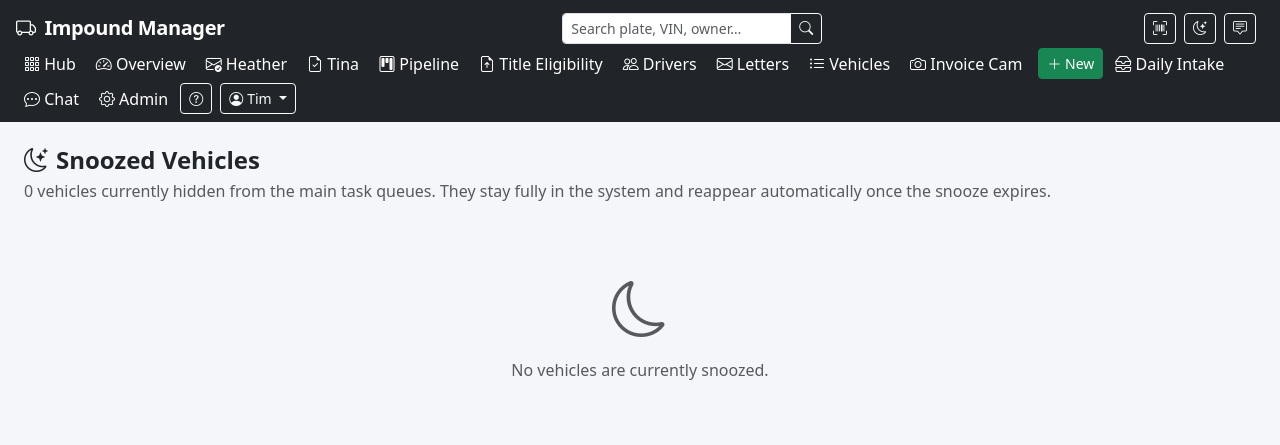
After one commit to timjr4301/impound-manager, a Flask app: page /snoozed in a window 1280 px wide. The commit adds this page. Shown: the top 445 px of the page. Run offline with Flask 3, Linux system fonts and the light colour scheme; a user stored in the database is signed in; data that the repository does not hold is empty.

Commit message:
Add Build 10: task backlog suppression (per-vehicle snooze)
Any Tim-level user (tim/jim, plus wally via the tim role) can snooze a
vehicle for 7/14/30 days from its detail page or inline from Heather's
stoplight/BMV queue and Tina's handoff/title-eligibility queues. While
snoozed it's excluded from those queues via Vehicle.not_snoozed_filter()
but stays fully in the system; a new /snoozed page lists everything
currently snoozed with its expiry, with an un-snooze action. Expiry is
just a date comparison, so the vehicle reappears in the queues on its
own once snoozed_until passes -- no cron job.

Deliberately NOT applied to the No Record Found urgent flag or Possible
Release/ghost-vehicle queue -- those are compliance flags, not routine
backlog, same reasoning as the existing hard-blocks in this app.

Co-Authored-By: Claude Sonnet 5 <noreply@anthropic.com>
Claude-Session: https://claude.ai/code/session_01Gnti9YWqQ3xYwsK2obM2gP

```diff
--- a/app.py
+++ b/app.py
@@ -108,6 +108,9 @@ def run_migrations(app):
                     ('vin_mismatch_resolved_by',   'VARCHAR(50)'),
                     ('vin_mismatch_resolved_date', 'DATE'),
                     ('pending_pickup_since',       'TIMESTAMP'),
+                    ('snoozed_until',           'DATE'),
+                    ('snoozed_at',              'TIMESTAMP'),
+                    ('snoozed_by',              'VARCHAR(50)'),
                 ]
                 for col_name, col_type in new_cols:
                     if col_name not in cols:
@@ -1535,6 +1538,81 @@ def create_app():
         )
         return redirect(url_for('vehicles_detail', vehicle_id=vehicle_id) + '#letters')
 
+    # ── Task Backlog Suppression (Snooze) ────────────────────────────────────
+    # Only Tim-level users (tim/jim, plus wally who uses the tim role) can
+    # snooze/un-snooze — this hides a vehicle from Heather's and Tina's daily
+    # queues for a fixed window without touching its data or letter clock.
+
+    @app.route('/vehicles/<int:vehicle_id>/snooze', methods=['POST'])
+    @login_required
+    def vehicles_snooze(vehicle_id):
+        vehicle = db.get_or_404(Vehicle, vehicle_id)
+        if not current_user.can_see_all:
+            flash('Permission denied.', 'danger')
+            return redirect(request.referrer or url_for('vehicles_detail', vehicle_id=vehicle_id))
+
+        try:
+            days = int(request.form.get('days', ''))
+        except ValueError:
+            days = 0
+        if days not in (7, 14, 30):
+            flash('Choose a snooze length of 7, 14, or 30 days.', 'danger')
+            return redirect(request.referrer or url_for('vehicles_detail', vehicle_id=vehicle_id))
+
+        actor = current_user.display_name or current_user.username
+        vehicle.snoozed_until = date.today() + timedelta(days=days)
+        vehicle.snoozed_at = datetime.utcnow()
+        vehicle.snoozed_by = actor
+        vehicle.updated_at = datetime.utcnow()
+        db.session.add(VehicleNote(
+            vehicle_id=vehicle.id,
+            body=f'Snoozed for {days} days (until {vehicle.snoozed_until.strftime("%m/%d/%Y")}) by {actor}. '
+                 'Hidden from the main task queues until it expires.',
+            author=actor,
+            created_at=datetime.utcnow(),
+        ))
+        db.session.commit()
+        flash(f'{vehicle.display_name} snoozed until {vehicle.snoozed_until.strftime("%m/%d/%Y")}.', 'success')
+        return redirect(request.referrer or url_for('vehicles_detail', vehicle_id=vehicle_id))
+
+    @app.route('/vehicles/<int:vehicle_id>/unsnooze', methods=['POST'])
+    @login_required
+    def vehicles_unsnooze(vehicle_id):
+        vehicle = db.get_or_404(Vehicle, vehicle_id)
+        if not current_user.can_see_all:
+            flash('Permission denied.', 'danger')
+            return redirect(request.referrer or url_for('vehicles_detail', vehicle_id=vehicle_id))
+
+        actor = current_user.display_name or current_user.username
+        vehicle.snoozed_until = None
+        vehicle.snoozed_at = None
+        vehicle.snoozed_by = None
+        vehicle.updated_at = datetime.utcnow()
+        db.session.add(VehicleNote(
+            vehicle_id=vehicle.id,
+            body=f'Un-snoozed by {actor} — back in the main task queues.',
+            author=actor,
+            created_at=datetime.utcnow(),
+        ))
+        db.session.commit()
+        flash(f'{vehicle.display_name} is back in the main task queues.', 'info')
+        return redirect(request.referrer or url_for('vehicles_detail', vehicle_id=vehicle_id))
+
+    @app.route('/snoozed')
+    @login_required
+    def vehicles_snoozed():
+        if not (current_user.can_see_heather_dashboard or current_user.can_see_tina_dashboard):
+            flash('Access restricted.', 'danger')
+            return redirect(url_for('dashboard'))
+        snoozed = (
+            Vehicle.query
+            .filter(Vehicle.snoozed_until.isnot(None))
+            .filter(Vehicle.snoozed_until >= date.today())
+            .order_by(Vehicle.snoozed_until.asc())
+            .all()
+        )
+        return render_template('snoozed.html', snoozed=snoozed)
+
     # ── Title Packet PDF ───────────────────────────────────────────────────────
 
     @app.route('/vehicles/<int:vehicle_id>/title-packet.pdf')
--- a/blueprints/tina.py
+++ b/blueprints/tina.py
@@ -31,6 +31,7 @@ def dashboard():
     queued = (
         Vehicle.query
         .filter_by(heather_complete=True, tina_stage='QUEUED')
+        .filter(Vehicle.not_snoozed_filter())
         .order_by(Vehicle.heather_complete_date.asc())
         .all()
     )
@@ -39,13 +40,14 @@ def dashboard():
     in_progress = (
         Vehicle.query
         .filter(Vehicle.tina_stage.in_(['TITLE_WORK', 'COURT', 'AFFIDAVIT']))
+        .filter(Vehicle.not_snoozed_filter())
         .order_by(Vehicle.impound_date.asc())
         .all()
     )
 
     # Title-eligible and ready to file
     title_eligible = [
-        v for v in Vehicle.query.filter_by(status='ACTIVE').all()
+        v for v in Vehicle.query.filter_by(status='ACTIVE').filter(Vehicle.not_snoozed_filter()).all()
         if v.is_title_eligible and v.title_filing is None
     ]
 
@@ -95,6 +97,7 @@ def dashboard():
         court_upcoming=court_upcoming,
         recent_invoices=recent_invoices,
         damage_reports=damage_reports,
+        can_snooze=current_user.can_see_all,
     )
 
 
@@ -107,6 +110,7 @@ def title_eligibility():
     active = (
         Vehicle.query
         .filter_by(status='ACTIVE')
+        .filter(Vehicle.not_snoozed_filter())
         .order_by(Vehicle.impound_date.asc())
         .all()
     )
@@ -139,6 +143,7 @@ def title_eligibility():
         upcoming=upcoming,
         blocked=blocked,
         recently_filed=recently_filed,
+        can_snooze=current_user.can_see_all,
     )
 
 
--- a/models.py
+++ b/models.py
@@ -290,6 +290,31 @@ class Vehicle(db.Model):
     restart_reason  = db.Column(db.Text)
     restart_set_by  = db.Column(db.String(50))
     restart_set_at  = db.Column(db.DateTime)
+
+    # Task backlog suppression — a Tim-level user can snooze a vehicle out of
+    # the daily task queues (Heather's stoplight/BMV queue, Tina's handoff/title
+    # pipeline) for a fixed number of days without touching its data or clock.
+    # It reappears automatically once snoozed_until passes; no cron job needed
+    # since every queue query just filters on the date.
+    snoozed_until = db.Column(db.Date)
+    snoozed_at    = db.Column(db.DateTime)
+    snoozed_by    = db.Column(db.String(50))
+
+    @property
+    def is_snoozed(self):
+        return self.snoozed_until is not None and self.snoozed_until >= date.today()
+
+    @property
+    def snooze_days_remaining(self):
+        if not self.is_snoozed:
+            return None
+        return (self.snoozed_until - date.today()).days
+
+    @classmethod
+    def not_snoozed_filter(cls):
+        """Filter expression excluding currently-snoozed vehicles from task queues.
+        An expired or never-set snooze counts as not-snoozed."""
+        return db.or_(cls.snoozed_until.is_(None), cls.snoozed_until < date.today())
 
     letters = db.relationship(
         'CertifiedLetter', back_populates='vehicle',
--- a/templates/base.html
+++ b/templates/base.html
@@ -55,6 +55,11 @@
     <a href="{{ url_for('vin_lookup') }}" class="btn btn-outline-light btn-sm me-2" title="VIN Quick Lookup — last 4-6 digits">
       <i class="bi bi-upc-scan"></i>
     </a>
+    {% if current_user.can_see_heather_dashboard or current_user.can_see_tina_dashboard %}
+    <a href="{{ url_for('vehicles_snoozed') }}" class="btn btn-outline-light btn-sm me-2" title="Snoozed Vehicles">
+      <i class="bi bi-moon-stars"></i>
+    </a>
+    {% endif %}
     <button type="button" class="btn btn-outline-light btn-sm me-2" title="Send Feedback"
             data-bs-toggle="modal" data-bs-target="#feedbackModal">
       <i class="bi bi-chat-square-text"></i>
--- /dev/null
+++ b/templates/snoozed.html
@@ -0,0 +1,58 @@
+{% extends 'base.html' %}
+{% block title %}Snoozed Vehicles — Impound Manager{% endblock %}
+
+{% block content %}
+<div class="mb-4">
+  <h2 class="h4 fw-bold mb-1"><i class="bi bi-moon-stars me-2"></i>Snoozed Vehicles</h2>
+  <p class="text-muted mb-0">
+    {{ snoozed|length }} vehicle{{ 's' if snoozed|length != 1 }} currently hidden from the main task queues.
+    They stay fully in the system and reappear automatically once the snooze expires.
+  </p>
+</div>
+
+{% if snoozed %}
+<div class="card shadow-sm">
+  <div class="card-body p-0">
+    <table class="table table-hover align-middle mb-0">
+      <thead class="table-light">
+        <tr>
+          <th>Vehicle</th>
+          <th>Snoozed By</th>
+          <th>Snoozed On</th>
+          <th>Returns To Queue</th>
+          <th>Days Left</th>
+          <th></th>
+        </tr>
+      </thead>
+      <tbody>
+        {% for v in snoozed %}
+        <tr>
+          <td>
+            <a href="{{ url_for('vehicles_detail', vehicle_id=v.id) }}" class="fw-semibold row-link">{{ v.display_name }}</a>
+            <br><small class="text-muted">{{ v.stock_number or '#' ~ v.id }}</small>
+          </td>
+          <td class="small">{{ v.snoozed_by or '—' }}</td>
+          <td class="small">{{ v.snoozed_at.strftime('%m/%d/%Y') if v.snoozed_at else '—' }}</td>
+          <td class="fw-semibold">{{ v.snoozed_until|mdY }}</td>
+          <td><span class="badge bg-dark">{{ v.snooze_days_remaining }}d</span></td>
+          <td class="text-end pe-3">
+            {% if current_user.can_see_all %}
+            <form method="POST" action="{{ url_for('vehicles_unsnooze', vehicle_id=v.id) }}" class="d-inline">
+              <button type="submit" class="btn btn-sm btn-outline-dark">Un-snooze Now</button>
+            </form>
+            {% endif %}
+            <a href="{{ url_for('vehicles_detail', vehicle_id=v.id) }}" class="btn btn-sm btn-outline-secondary">View</a>
+          </td>
+        </tr>
+        {% endfor %}
+      </tbody>
+    </table>
+  </div>
+</div>
+{% else %}
+<div class="text-center text-muted py-5">
+  <i class="bi bi-moon display-4 d-block mb-3"></i>
+  <p>No vehicles are currently snoozed.</p>
+</div>
+{% endif %}
+{% endblock %}
```
Also changed, not shown: blueprints/heather.py (+13 -1 lines), templates/_macros/snooze.html (added, +41 -0 lines), templates/heather/dashboard.html (+12 -3 lines), templates/tina/dashboard.html (+7 -0 lines), templates/tina/title_eligibility.html (+8 -1 lines), templates/vehicles/detail.html (+24 -0 lines).
